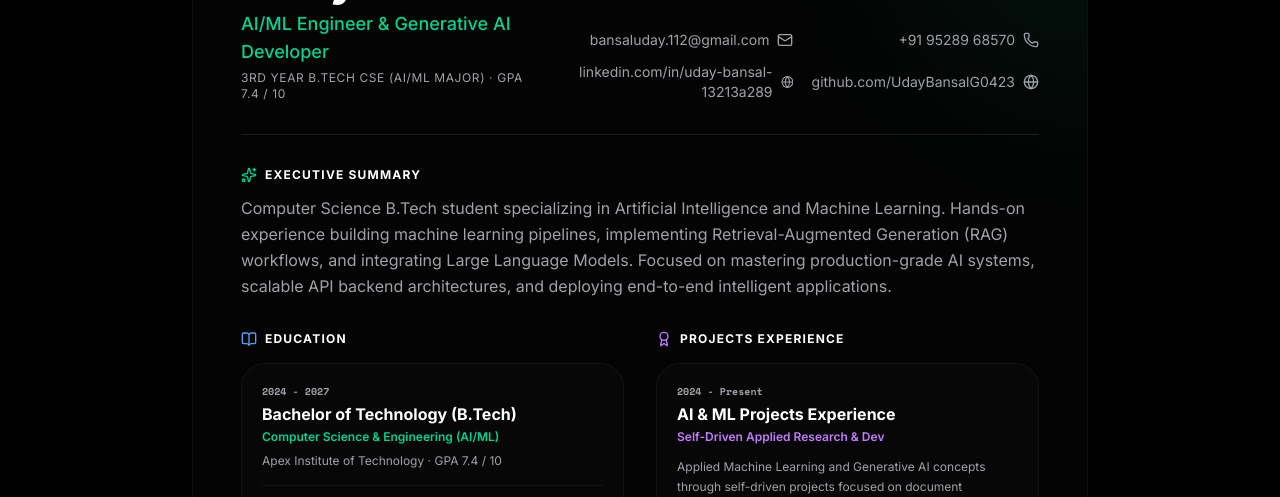
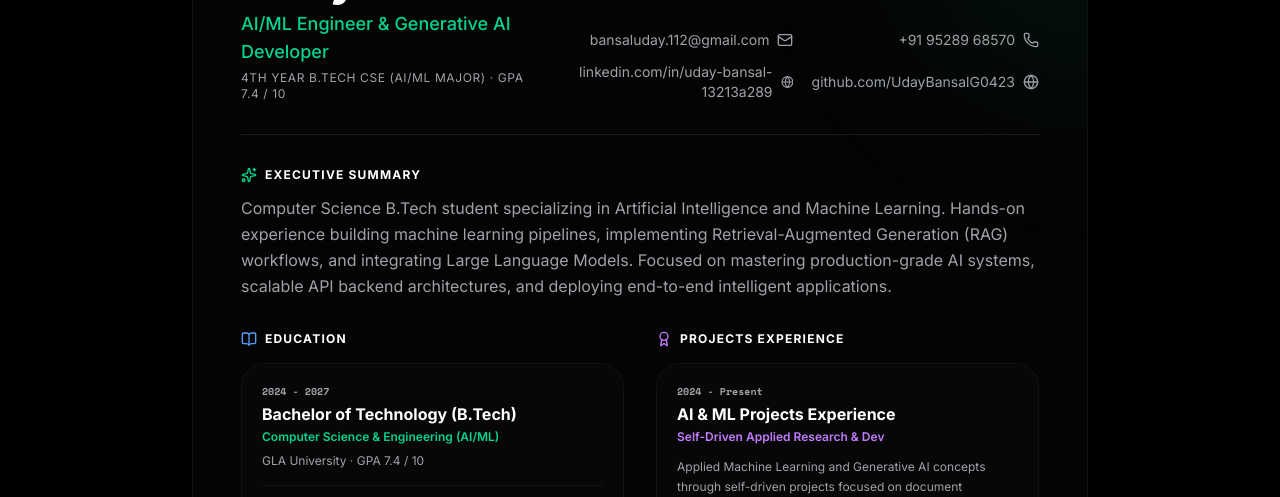
Before and after one commit to UdayBansalG0423/My-Portfolio, a Next.js app: page /resume in a window 1280 px wide. Shown: the part 303-800 px from the top of the page. Built offline with nearby package versions, Linux system fonts and the light colour scheme.

Commit message:
Update college to GLA University and B.Tech year to 4th year

```diff
--- a/src/app/layout.tsx
+++ b/src/app/layout.tsx
@@ -19,7 +19,7 @@ const spaceMono = Space_Mono({
 export const metadata: Metadata = {
   title: "Uday Bansal | AI/ML Engineer & GenAI Developer",
   description:
-    "Portfolio of Uday Bansal, a 3rd-year B.Tech CSE (AI/ML) student, AI/ML Engineer, Generative AI Developer, and Backend Learner building production-ready intelligent systems.",
+    "Portfolio of Uday Bansal, a 4th-year B.Tech CSE (AI/ML) student, AI/ML Engineer, Generative AI Developer, and Backend Learner building production-ready intelligent systems.",
   keywords: [
     "Uday Bansal",
     "AI/ML Engineer",
--- a/src/app/resume/page.tsx
+++ b/src/app/resume/page.tsx
@@ -74,7 +74,7 @@ export default function ResumePage() {
               AI/ML Engineer & Generative AI Developer
             </p>
             <p className="font-sans text-xs text-muted mt-1 uppercase tracking-wider">
-              3rd Year B.Tech CSE (AI/ML Major) · GPA 7.4 / 10
+              4th Year B.Tech CSE (AI/ML Major) · GPA 7.4 / 10
             </p>
           </div>
 
@@ -123,7 +123,7 @@ export default function ResumePage() {
               <span className="font-mono text-[10px] text-muted font-semibold block mb-1">2024 - 2027</span>
               <h3 className="font-sans text-base font-bold text-white leading-snug">Bachelor of Technology (B.Tech)</h3>
               <p className="font-sans text-xs text-emerald-400 font-semibold mt-1">Computer Science & Engineering (AI/ML)</p>
-              <p className="font-sans text-xs text-muted mt-2">Apex Institute of Technology · GPA 7.4 / 10</p>
+              <p className="font-sans text-xs text-muted mt-2">GLA University · GPA 7.4 / 10</p>
 
               <div className="mt-4 pt-4 border-t border-white/5">
                 <span className="font-sans text-xs font-bold text-white uppercase tracking-wide block mb-2">Relevant Coursework</span>
--- a/src/components/sections/AboutSection.tsx
+++ b/src/components/sections/AboutSection.tsx
@@ -28,7 +28,7 @@ const TIMELINE_DATA: TimelineItem[] = [
     title: "Bachelor of Technology (B.Tech)",
     subtitle: "Computer Science Engineering (Artificial Intelligence & Machine Learning)",
     description:
-      "Third Year. Maintaining a strong academic track record with a focus on advanced mathematical modeling, deep learning architectures, and software engineering principles. GPA: 7.4 / 10. Relevant Coursework: Data Structures & Algorithms, Machine Learning, Deep Learning, Database Management Systems, Operating Systems, Computer Networks, Object-Oriented Programming, Artificial Intelligence.",
+      "Fourth Year. Maintaining a strong academic track record with a focus on advanced mathematical modeling, deep learning architectures, and software engineering principles. GPA: 7.4 / 10. Relevant Coursework: Data Structures & Algorithms, Machine Learning, Deep Learning, Database Management Systems, Operating Systems, Computer Networks, Object-Oriented Programming, Artificial Intelligence.",
     type: "academic",
     color: "emerald",
   },
@@ -101,7 +101,7 @@ export default function AboutSection() {
             <div className="glass-panel p-6 md:p-8 rounded-2xl relative overflow-hidden group hover:border-white/20 transition-all duration-300 h-full">
               <h3 className="font-sans text-2xl font-semibold text-white mb-4">Uday Bansal</h3>
               <p className="text-sm md:text-base text-muted font-sans leading-relaxed mb-6">
-                I am a third-year B.Tech Computer Science student specializing in Artificial Intelligence and Machine Learning.
+                I am a fourth-year B.Tech Computer Science student specializing in Artificial Intelligence and Machine Learning.
                 My primary interests lie in Machine Learning, Deep Learning, Generative AI, Retrieval-Augmented Generation (RAG), and Backend Development.
                 I enjoy transforming complex AI concepts into practical applications that can be used in real-world environments.
               </p>
--- a/src/components/sections/HeroSection.tsx
+++ b/src/components/sections/HeroSection.tsx
@@ -115,7 +115,7 @@ export default function HeroSection() {
           {[
             { label: "Core Projects", value: "3+", icon: Database },
             { label: "Current Focus", value: "GenAI & RAG", icon: Award },
-            { label: "B.Tech Year", value: "3rd Year", icon: GraduationCap },
+            { label: "B.Tech Year", value: "4th Year", icon: GraduationCap },
             { label: "Academic GPA", value: "7.4/10", icon: Briefcase },
           ].map((stat, i) => {
             const Icon = stat.icon;
```
